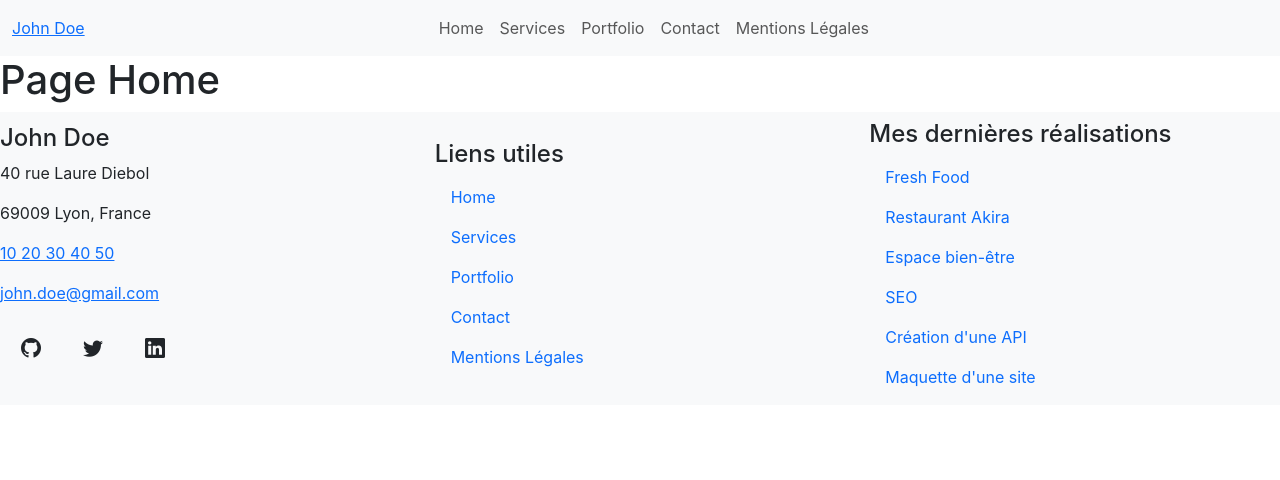
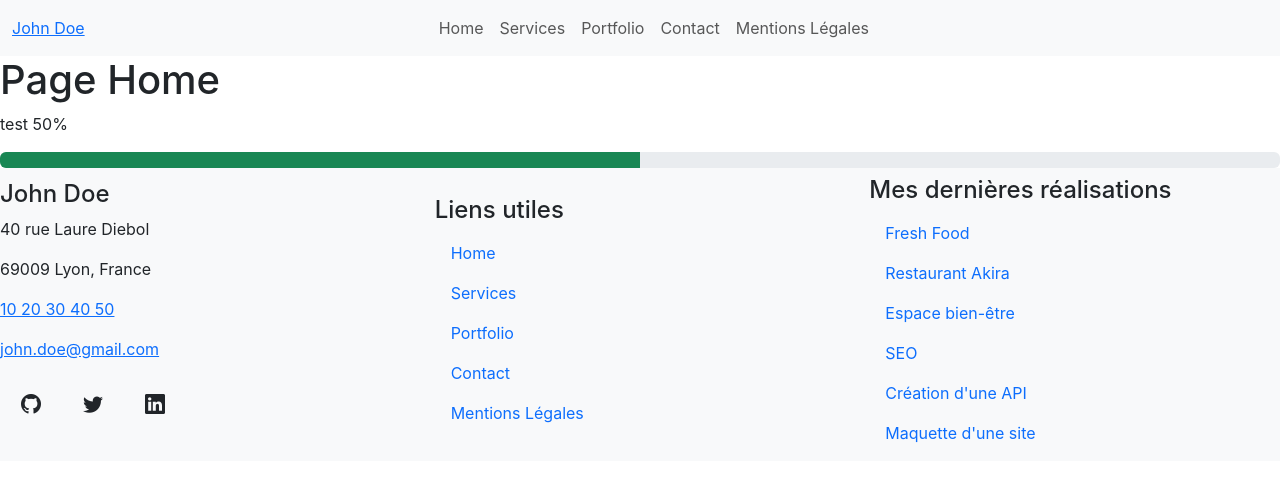
Before and after one commit to Meganrgt/regent_megan_portfolio_reactjs, a React (Create React App) app: page / in a window 1280 px wide. Shown: the top 480 px of the page. Built offline with nearby package versions, Linux system fonts and the light colour scheme.

Commit message:
composant compétence et titre HP

```diff
--- /dev/null
+++ b/src/components/competence.jsx
@@ -0,0 +1,13 @@
+
+const Competence = (props) => {
+    const barWidth = props.competenceLevel
+    return (
+        <><p>
+            {props.competenceName} {props.competenceLevel}
+        </p>
+        <div className="progress" role="progressbar" aria-valuemin="0" aria-valuemax="100">
+        <div className={props.barColor} style= {{width: barWidth}}></div></div></>
+            );
+        };
+
+export default Competence;
--- a/src/pages/home.jsx
+++ b/src/pages/home.jsx
@@ -1,9 +1,10 @@
+import Competence from "../components/competence";
 
 const Home = () => {
     return (
-        <div>
+        <><div>
             <h1>Page Home</h1>
-        </div>
+        </div><Competence competenceName="test" competenceLevel="50%" barColor="progress-bar bg-success"/></>
     )
 }
 
```
Also changed, not shown: src/components/page-title.jsx (added, +9 -0 lines).
